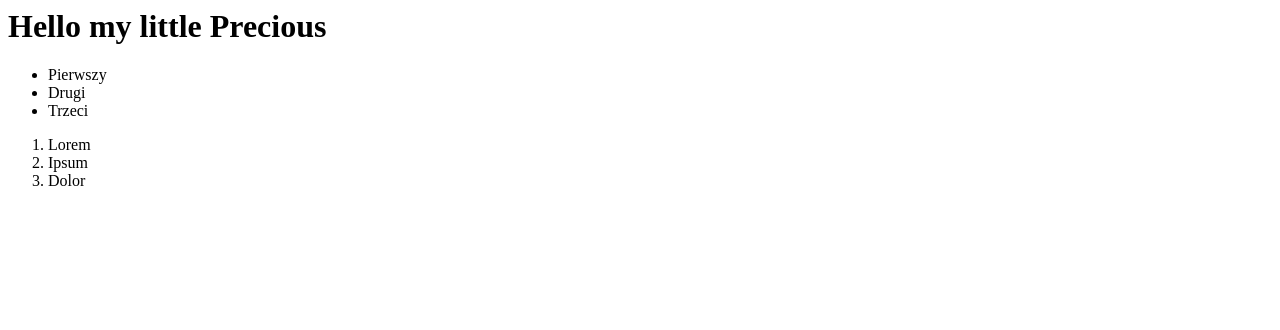
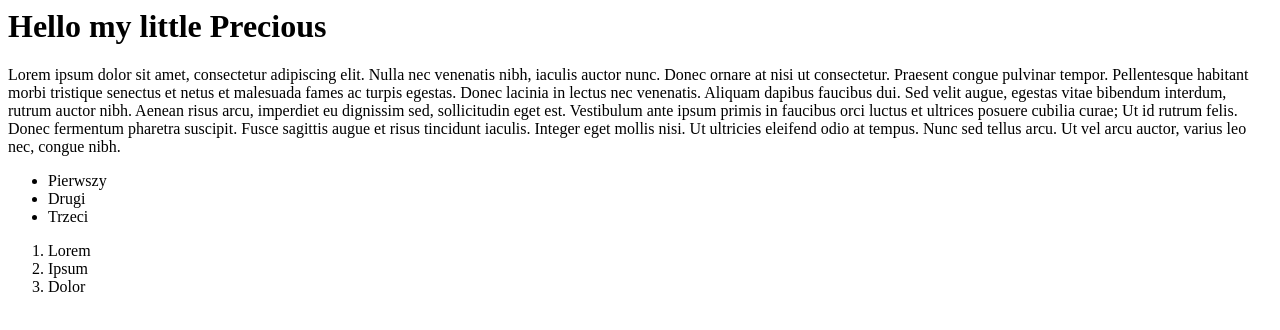
Before and after one commit to michalbialkowski/test3, a plain HTML site: page index.html in a window 1280 px wide. Drawn offline with Linux system fonts and the light colour scheme.

Commit message:
Update index.html

```diff
--- a/index.html
+++ b/index.html
@@ -9,6 +9,7 @@
 	</head>
 	<body>
 		<h1>Hello my little Precious</h1>
+		Lorem ipsum dolor sit amet, consectetur adipiscing elit. Nulla nec venenatis nibh, iaculis auctor nunc. Donec ornare at nisi ut consectetur. Praesent congue pulvinar tempor. Pellentesque habitant morbi tristique senectus et netus et malesuada fames ac turpis egestas. Donec lacinia in lectus nec venenatis. Aliquam dapibus faucibus dui. Sed velit augue, egestas vitae bibendum interdum, rutrum auctor nibh. Aenean risus arcu, imperdiet eu dignissim sed, sollicitudin eget est. Vestibulum ante ipsum primis in faucibus orci luctus et ultrices posuere cubilia curae; Ut id rutrum felis. Donec fermentum pharetra suscipit. Fusce sagittis augue et risus tincidunt iaculis. Integer eget mollis nisi. Ut ultricies eleifend odio at tempus. Nunc sed tellus arcu. Ut vel arcu auctor, varius leo nec, congue nibh.
 		<ul>
 			<li>Pierwszy</li>
 			<li>Drugi</li>
```
